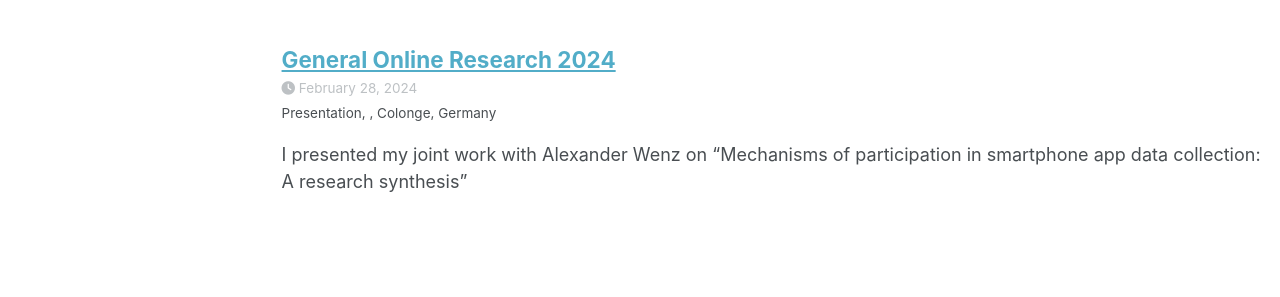
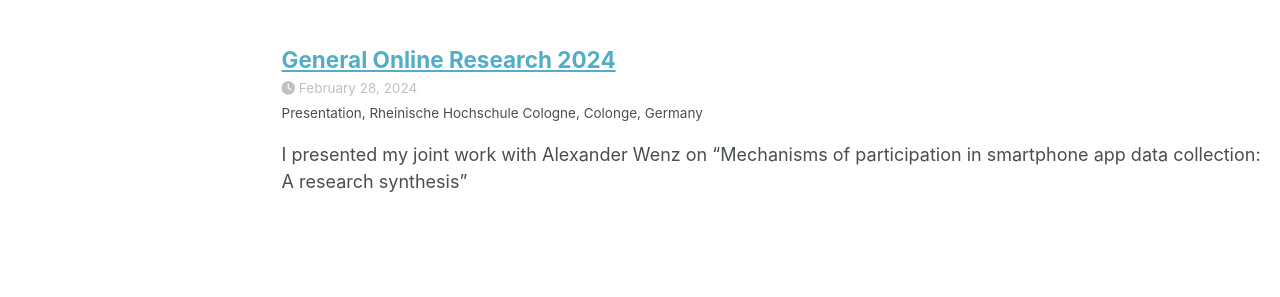
Before and after one commit to wttung/wttung.github.io, a Jekyll site: the page built from _pages/talks.html, in a window 1280 px wide and 1351 px high. Shown: the part 905-1202 px from the top of the window. Built offline with Jekyll 4.4.1, drawn with Linux system fonts in a browser that asks for light colours; a script bundle is joined from its source files by our own code; library files that are not in the unit come from our copies.

Commit message:
Update GOR24.md

```diff
--- a/_talks/GOR24.md
+++ b/_talks/GOR24.md
@@ -3,7 +3,7 @@ title: "General Online Research 2024"
 collection: Conference presentation
 type: Presentation
 permalink:
-venue: ""
+venue: "Rheinische Hochschule Cologne"
 date: 2024-02-28
 location: "Colonge, Germany"
 ---
```
